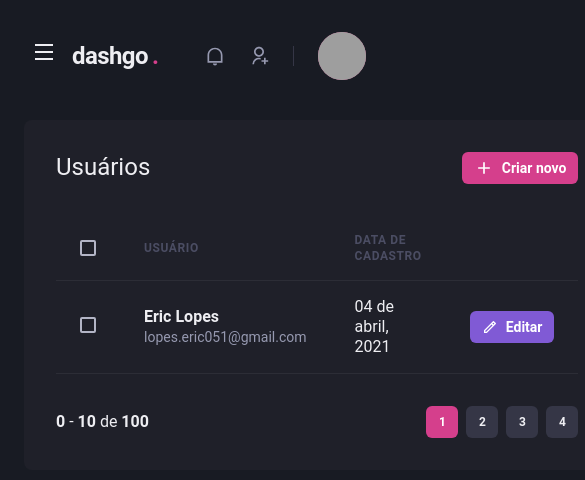
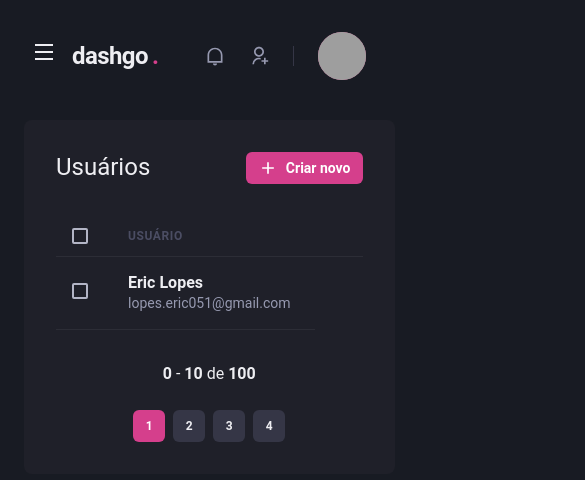
Before and after one commit to EricEOL/dashgo, a Next.js app: page /users in a window 390 px wide. Shown: the top 480 px of the page, 585 px wide, since content can reach past the window. Built offline with nearby package versions, Linux system fonts and the light colour scheme; grey boxes are pictures that could not be loaded.

Commit message:
Responsividade da tela de listagem de usuários

```diff
--- a/src/components/Pagination/index.tsx
+++ b/src/components/Pagination/index.tsx
@@ -4,7 +4,7 @@ import { PaginationItem } from './PaginationItem';
 export function Pagination() {
     return (
         <Stack
-            direction="row"
+            direction={["column","row"]}
             mt="8"
             justify="space-between"
             align="center"
--- a/src/pages/users/index.tsx
+++ b/src/pages/users/index.tsx
@@ -1,10 +1,16 @@
-import { Box, Flex, Heading, Button, Text, Icon, Table, Thead, Tbody, Tr, Th, Td, Checkbox } from '@chakra-ui/react';
+import { Box, Flex, Heading, Button, Text, Icon, Table, Thead, Tbody, Tr, Th, Td, Checkbox, useBreakpointValue } from '@chakra-ui/react';
 import { RiAddLine, RiPencilLine } from 'react-icons/ri';
 import { Header } from '../../components/Header';
 import { Sidebar } from '../../components/Sidebar';
 import { Pagination } from '../../components/Pagination';
 
 export default function UserList() {
+
+    const isWideVersion = useBreakpointValue({
+        base: false,
+        lg: true
+    })
+
     return (
         <Box>
             <Header />
@@ -21,7 +27,7 @@ export default function UserList() {
                 <Box flex="1" borderRadius={8} bg="gray.800" p="8">
                     <Flex mb="8" justify="space-between" align="center">
                         <Heading size="lg" fontWeight="normal">Usuários</Heading>
-                        <Button as="a" size="sm" fontSize="sm" colorScheme="pink" leftIcon={<Icon as={RiAddLine} fontSize="20"/>}>
+                        <Button as="a" size="sm" fontSize="sm" colorScheme="pink" leftIcon={<Icon as={RiAddLine} fontSize="20" />}>
                             Criar novo
                         </Button>
                     </Flex>
@@ -29,21 +35,21 @@ export default function UserList() {
                     <Table colorScheme="whiteAlpha">
                         <Thead>
                             <Tr>
-                                <Th p="6" color="gray.300" w="8">
+                                <Th px={["4", "4", "6"]} color="gray.300" w="8">
                                     <Checkbox colorScheme="pink" />
                                 </Th>
                                 <Th>
                                     Usuário
                                 </Th>
-                                <Th>
-                                    Data de cadastro
-                                </Th>
+
+                                {isWideVersion && <Th>Data de cadastro</Th>}
+
                                 <Th w="8"></Th>
                             </Tr>
                         </Thead>
                         <Tbody>
                             <Tr>
-                                <Td px="6">
+                                <Td px={["4", "4", "6"]}>
                                     <Checkbox colorScheme="pink" />
                                 </Td>
                                 <Td>
@@ -52,12 +58,15 @@ export default function UserList() {
                                         <Text fontSize="sm" color="gray.300">lopes.eric051@gmail.com</Text>
                                     </Box>
                                 </Td>
-                                <Td>04 de abril, 2021</Td>
-                                <Td>
-                                    <Button as="a" size="sm" fontSize="sm" colorScheme="purple" leftIcon={<Icon as={RiPencilLine} fontSize="16"/>}>
-                                        Editar
+                                {isWideVersion && <Td>04 de abril, 2021</Td>}
+
+                                {isWideVersion &&
+                                    <Td>
+                                        <Button as="a" size="sm" fontSize="sm" colorScheme="purple" leftIcon={<Icon as={RiPencilLine} fontSize="16" />}>
+                                            Editar
                                     </Button>
-                                </Td>
+                                    </Td>
+                                }
                             </Tr>
                         </Tbody>
                     </Table>
```
